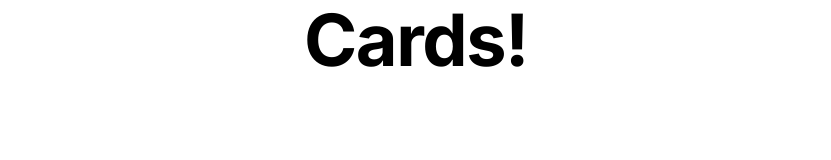
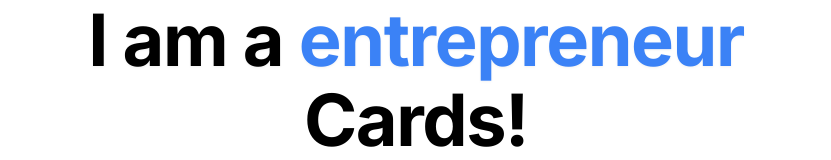
Before and after one commit to Shridhant/CVA-practice, a React (Vite) app: page / in a window 1280 px wide. Shown: the top 160 px of the page, without its empty margins (224-1055 px from the left). Built offline with nearby package versions, Linux system fonts and the light colour scheme.

Commit message:
New words animation

```diff
--- a/src/App.tsx
+++ b/src/App.tsx
@@ -2,6 +2,7 @@
 import Card from "./components/Card";
 import Card2 from "./components/Card2";
 import { motion } from "motion/react";
+import Words from "./components/Words";
 
 function App() {
   const variants1 = {
@@ -24,6 +25,14 @@ function App() {
 
   return (
     <>
+      <h1 className="text-center font-display text-4xl font-bold tracking-[-0.02em] drop-shadow-sm md:text-7xl md:leading-[5rem]">
+        I am a{" "}
+        <Words
+          words={["developer", "designer", "entrepreneur"]}
+          interval={2000}
+          className="text-blue-500"
+        />
+      </h1>
       <motion.h1
         initial="hidden"
         animate="visible"
--- /dev/null
+++ b/src/components/Words.tsx
@@ -0,0 +1,42 @@
+"use client";
+
+import React from "react";
+import { AnimatePresence, motion } from "framer-motion";
+
+interface RotateTextProps {
+  words: string[];
+  interval?: number;
+  className?: string;
+}
+
+export default function Words({
+  words,
+  interval = 3000,
+  className = "",
+}: RotateTextProps) {
+  const [index, setIndex] = React.useState(0);
+
+  React.useEffect(() => {
+    const intervalId = setInterval(() => {
+      setIndex((prevIndex) => (prevIndex + 1) % words.length);
+    }, interval);
+
+    // Clean up interval on unmount
+    return () => clearInterval(intervalId);
+  }, [words, interval]);
+
+  return (
+    <AnimatePresence mode="wait">
+      <motion.span
+        key={words[index]}
+        initial={{ opacity: 0, y: -20 }}
+        animate={{ opacity: 1, y: 0 }}
+        exit={{ opacity: 0, y: 20 }}
+        transition={{ duration: 0.5 }}
+        className={`inline-block ${className}`}
+      >
+        {words[index]}
+      </motion.span>
+    </AnimatePresence>
+  );
+}
```
